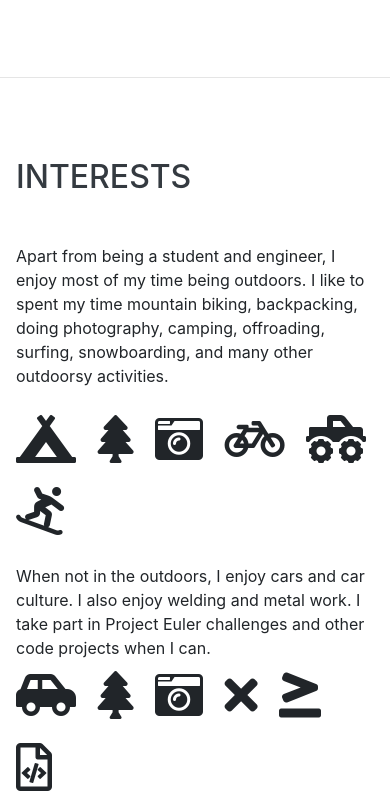
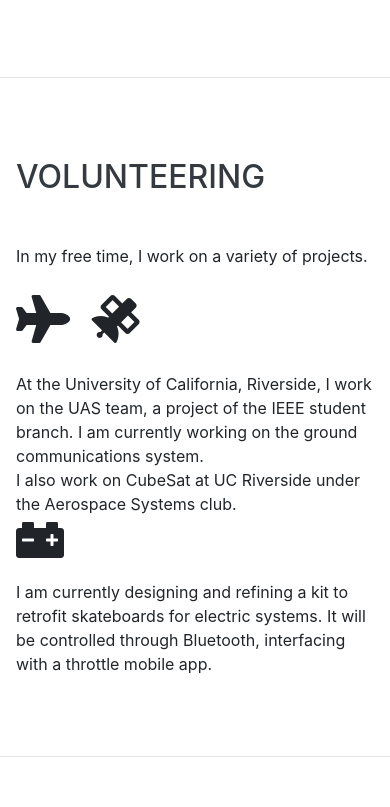
Before and after one commit to jbrown3859/jbrown3859.github.io, a website with bundled scripts: page index.html in a window 390 px wide. Shown: the part 3864-4671 px from the top of the page. Built offline with nearby package versions, Linux system fonts and the light colour scheme; a web font is replaced by a local one.

Commit message:
Update index.html

```diff
--- a/index.html
+++ b/index.html
@@ -1,4 +1,4 @@
-<!DOCTYPE html>
+0.<!DOCTYPE html>
 <html lang="en">
 
 <head>
@@ -54,6 +54,9 @@
         </li>
         <li class="nav-item">
           <a class="nav-link js-scroll-trigger" href="#projects">Projects</a>
+        </li>
+        <li class="nav-item">
+          <a class="nav-link js-scroll-trigger" href="#volunteering">Volunteering</a>
         </li>
         <li class="nav-item">
           <a class="nav-link js-scroll-trigger" href="#interests">Interests</a>
@@ -242,6 +245,30 @@
     </section>
 
     <hr class="m-0">
+    <section class="resume-section p-3 p-lg-5 d-flex align-items-center" id="volunteering">
+      <div class="w-100">
+        <h2 class="mb-5">Volunteering</h2>
+        <p>In my free time, I work on a variety of projects.</p>
+        <ul class="list-inline dev-icons">
+          <li class="list-inline-item">
+            <i class="fas fa-plane"></i>
+          </li>
+          <li class="list-inline-item">
+            <i class="fas fa-satellite"></i>
+          </li>
+        </ul>
+        <p class="mb-0">At the University of California, Riverside, I work on the UAS team, a project of the IEEE student branch. I am currently working on the ground communications system.</p>
+        <p class="mb-0">I also work on CubeSat at UC Riverside under the Aerospace Systems club.</p>
+        <ul class="list-inline dev-icons">
+          <li class="list-inline-item">
+            <i class="fas fa-car-battery"></i>
+          </li>
+        </ul>
+        <p class="mb-0">I am currently designing and refining a kit to retrofit skateboards for electric systems. It will be controlled through Bluetooth, interfacing with a throttle mobile app.</p>
+      </div>
+    </section>
+
+    <hr class="m-0">
 
     <section class="resume-section p-3 p-lg-5 d-flex align-items-center" id="interests">
       <div class="w-100">
```
